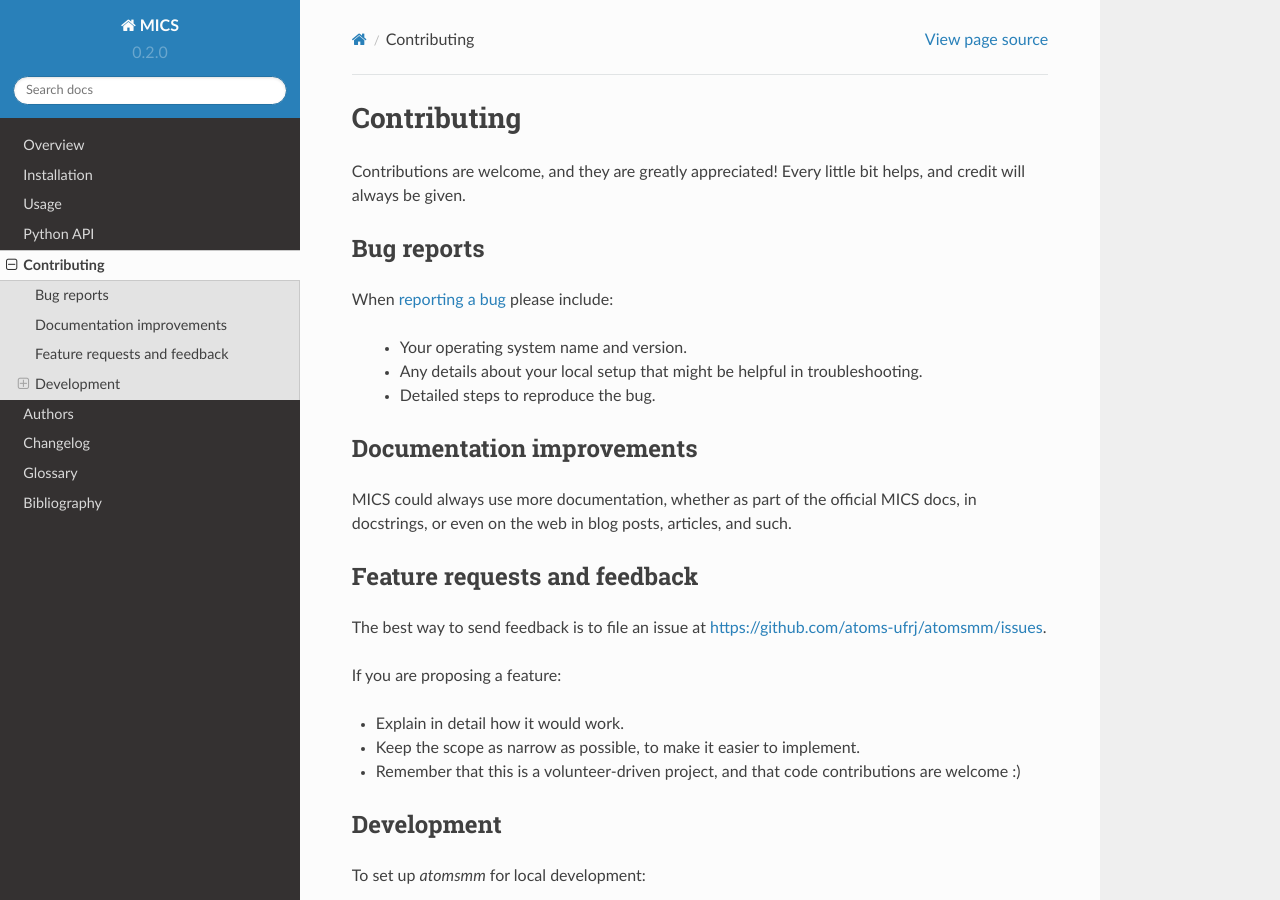
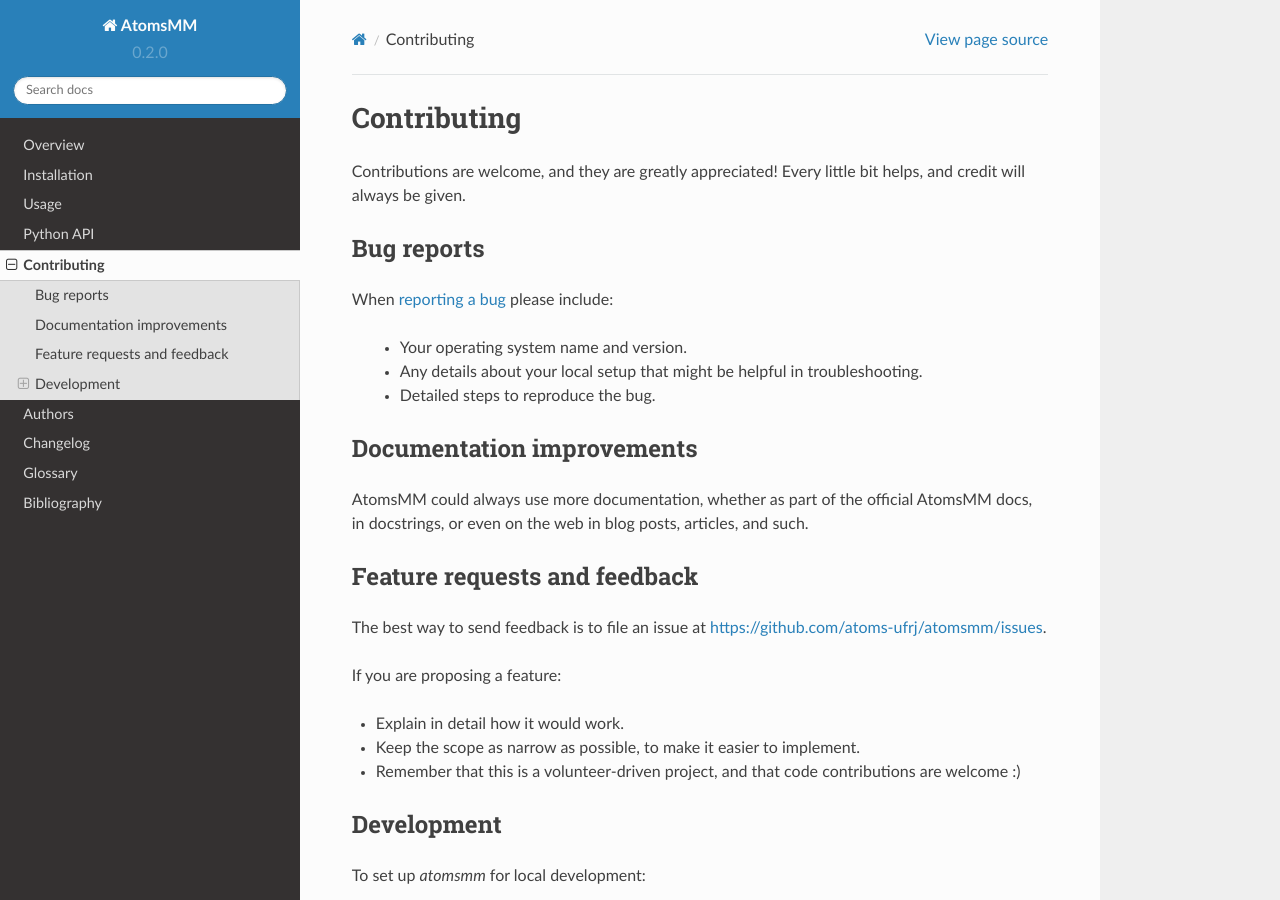
Before and after one commit to atoms-ufrj/atomsmm, a Sphinx documentation site: the page built from docs/contributing.rst, in a window 1280 px wide and 900 px high. Built offline with Sphinx 7.4.7 and the Read the Docs theme 2.0.0, drawn with Linux system fonts in a browser that asks for light colours.

Commit message:
Bug fixes

```diff
--- a/docs/changelog.rst
+++ b/docs/changelog.rst
@@ -4,7 +4,7 @@
 
 **0.2.0 (2018-05-09)**
 
-* Implementation of classes ``sample``, ``pool``, ``mixture``, ``MICS``, and ``MBAR``.
+* Implementation of classes ``sample``, ``pool``, ``mixture``, ``AtomsMM``, and ``MBAR``.
 
 
 **0.1.0 (2017-10-11)**
--- a/docs/conf.py
+++ b/docs/conf.py
@@ -23,7 +23,7 @@
 
 source_suffix = '.rst'
 master_doc = 'index'
-project = 'MICS'
+project = 'AtomsMM'
 year = '2017'
 author = 'Charlles R. A. Abreu'
 copyright = '{0}, {1}'.format(year, author)
--- a/docs/contributing.rst
+++ b/docs/contributing.rst
@@ -17,8 +17,8 @@
 Documentation improvements
 ==========================
 
-MICS could always use more documentation, whether as part of the
-official MICS docs, in docstrings, or even on the web in blog posts,
+AtomsMM could always use more documentation, whether as part of the
+official AtomsMM docs, in docstrings, or even on the web in blog posts,
 articles, and such.
 
 Feature requests and feedback
--- a/docs/pythonapi/forces.rst
+++ b/docs/pythonapi/forces.rst
@@ -1,5 +1,5 @@
-sample
-======
+force
+=====
 
-.. autoclass:: atomsmm.sample
+.. autoclass:: atomsmm.force
     :members:
--- a/docs/requirements.txt
+++ b/docs/requirements.txt
@@ -1,7 +1,4 @@
 sphinx>=1.3
 sphinx-rtd-theme
 sphinxcontrib-bibtex
-numpy
-sympy
-pandas
 -e .
--- a/docs/usage.rst
+++ b/docs/usage.rst
@@ -2,6 +2,6 @@
 Usage
 =====
 
-To use MICS in a project::
+To use AtomsMM in a project::
 
 	import atomsmm
--- a/setup.py
+++ b/setup.py
@@ -64,12 +64,6 @@
         # eg: 'keyword1', 'keyword2', 'keyword3',
     ],
     install_requires=[
-        'numpy>=1.13.0',
-        'scipy>=0.19.1',
-        'sympy>=1.1.1',
-        'pandas>=0.21.0',
-        'six>=1.10.0',
-        'pymbar>=3.0.3',
         # eg: 'aspectlib==1.1.1', 'six>=1.7',
     ],
     extras_require={
```
Also changed, not shown: README.md (+2 -6 lines), 5 other files.
